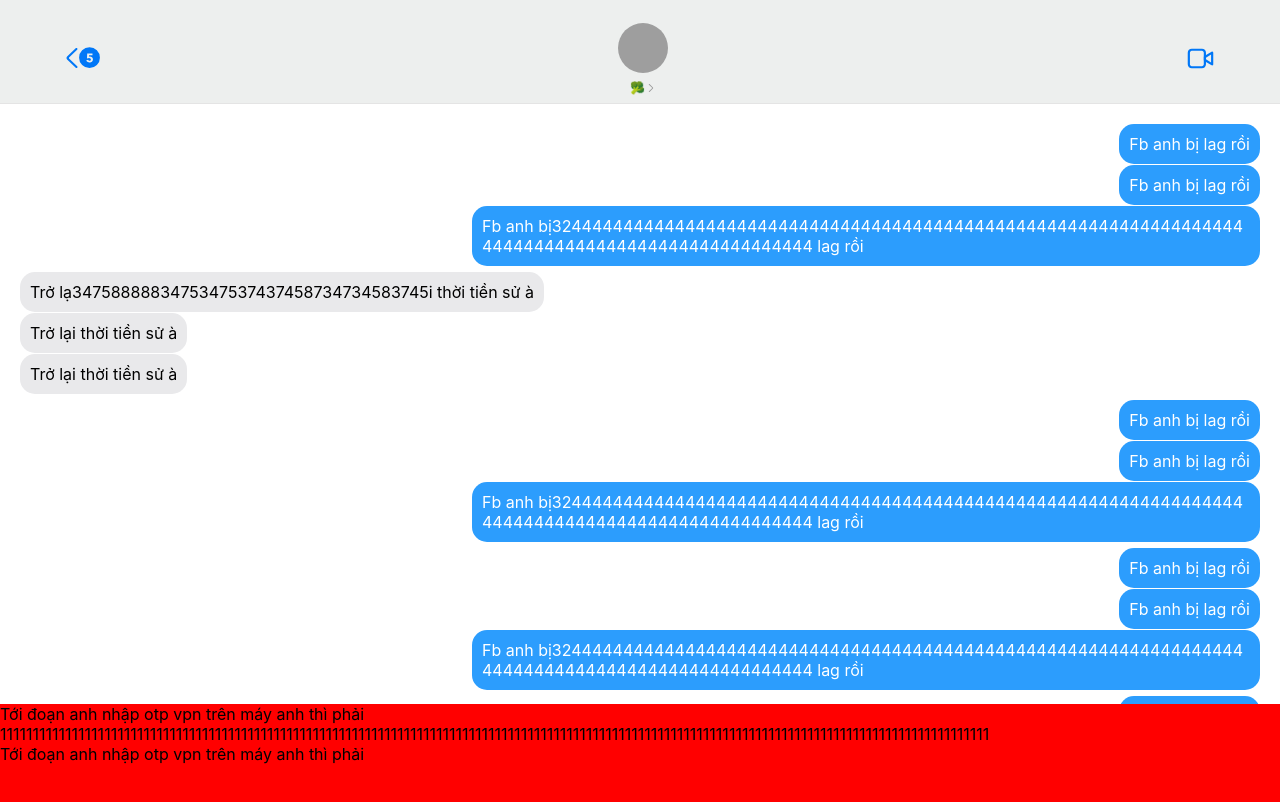
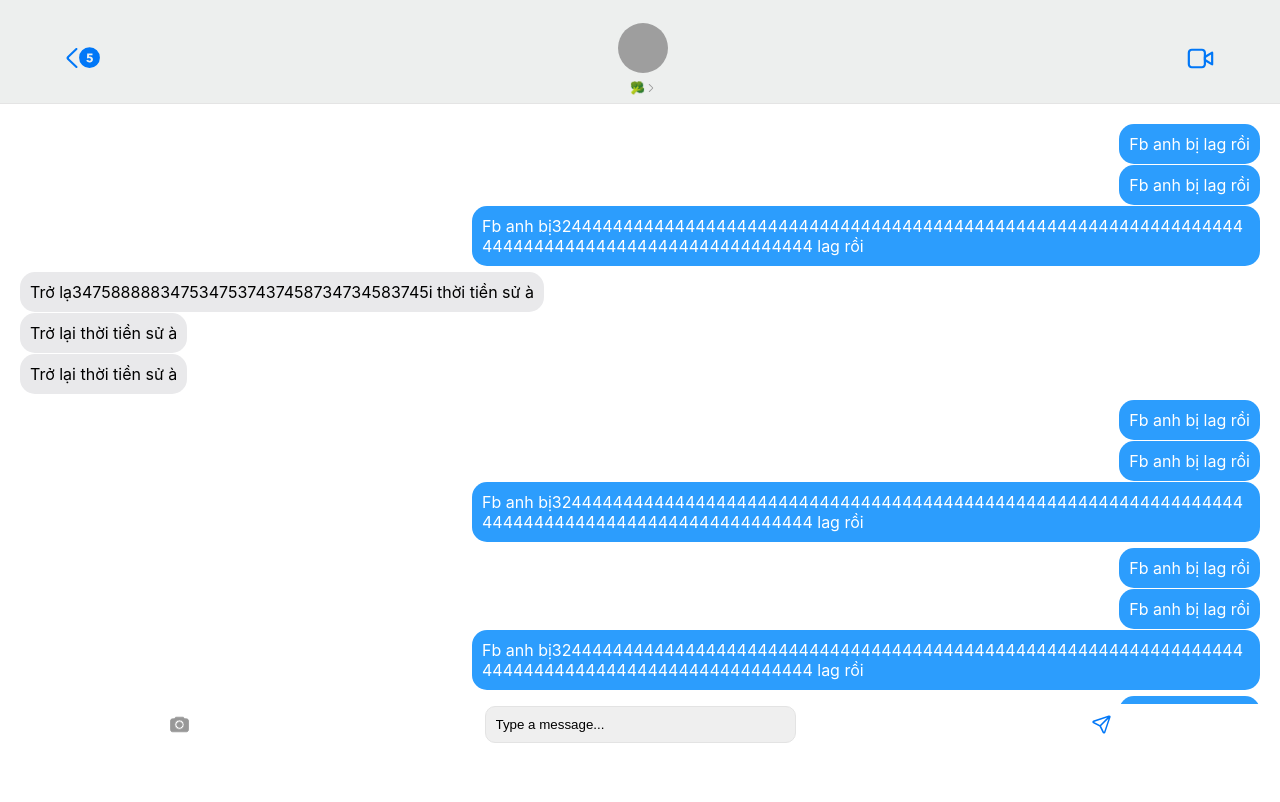
Before and after one commit to vinhvu2000/hey-love, a Vue app: page /hey-love/messages/1 in a window 1280 px wide. Shown: the top 802 px of the page. Built offline with nearby package versions, Linux system fonts and the light colour scheme; grey boxes are pictures that could not be loaded; a web font is replaced by a local one.

Commit message:
feat: add BoxChatIndex.vue

```diff
--- a/src/components/BoxChat/BoxChatIndex.vue
+++ b/src/components/BoxChat/BoxChatIndex.vue
@@ -159,9 +159,20 @@
         </div>
     </div>
     <div class="box-chat-footer">
-        <div class="box-chat-footer-message">Tới đoạn anh nhập otp vpn trên máy anh thì phải</div>
-        <div class="box-chat-footer-message">11111111111111111111111111111111111111111111111111111111111111111111111111111111111111111111111111111111111111111111111111111111111111111111111111111111</div>
-        <div class="box-chat-footer-message">Tới đoạn anh nhập otp vpn trên máy anh thì phải</div>
+        <div class="box-chat-footer-camera">
+            <svg fill="#989898" width="25px" viewBox="-4.5 0 32 32" version="1.1" xmlns="http://www.w3.org/2000/svg" stroke="#989898"><g id="SVGRepo_bgCarrier" stroke-width="0"></g><g id="SVGRepo_tracerCarrier" stroke-linecap="round" stroke-linejoin="round"></g><g id="SVGRepo_iconCarrier"> <title>camera</title> <path d="M18.281 8.719h2.125c1.438 0 2.625 1.156 2.625 2.625v11.375c0 1.438-1.188 2.625-2.625 2.625h-17.781c-1.438 0-2.625-1.188-2.625-2.625v-11.375c0-1.469 1.188-2.625 2.625-2.625h2.156c0.531-0.844 1.5-2.063 2.375-2.063h8.719c0.875 0 1.875 1.219 2.406 2.063zM11.438 22.031c3.219 0 5.844-2.625 5.844-5.844 0-3.25-2.625-5.875-5.844-5.875-3.25 0-5.906 2.625-5.906 5.875 0 3.219 2.656 5.844 5.906 5.844zM11.531 12.656c1.938 0 3.5 1.594 3.5 3.531 0 1.906-1.563 3.5-3.5 3.5s-3.531-1.594-3.531-3.5c0-1.938 1.594-3.531 3.531-3.531z"></path> </g></svg>
+        </div>
+        <div class="box-chat-footer-message">
+            <select name="" id="">
+                <option value="" selected disabled hidden>Type a message...</option>
+                <option value="">Tới đoạn anh nhập otp vpn trên máy anh thì phải</option>
+                <option value="">Tới đoạn anh nhập otp vpn trên máy anh thì phải</option>
+                <option value="">Tới đoạn anh nhập otp vpn trên máy anh thì phải</option>
+            </select>
+        </div>
+        <div class="box-chat-footer-send">
+            <svg width="25px" viewBox="0 0 24 24" fill="none" xmlns="http://www.w3.org/2000/svg"><g id="SVGRepo_bgCarrier" stroke-width="0"></g><g id="SVGRepo_tracerCarrier" stroke-linecap="round" stroke-linejoin="round"></g><g id="SVGRepo_iconCarrier"> <path d="M20.33 3.66996C20.1408 3.48213 19.9035 3.35008 19.6442 3.28833C19.3849 3.22659 19.1135 3.23753 18.86 3.31996L4.23 8.19996C3.95867 8.28593 3.71891 8.45039 3.54099 8.67255C3.36307 8.89471 3.25498 9.16462 3.23037 9.44818C3.20576 9.73174 3.26573 10.0162 3.40271 10.2657C3.5397 10.5152 3.74754 10.7185 4 10.85L10.07 13.85L13.07 19.94C13.1906 20.1783 13.3751 20.3785 13.6029 20.518C13.8307 20.6575 14.0929 20.7309 14.36 20.73H14.46C14.7461 20.7089 15.0192 20.6023 15.2439 20.4239C15.4686 20.2456 15.6345 20.0038 15.72 19.73L20.67 5.13996C20.7584 4.88789 20.7734 4.6159 20.7132 4.35565C20.653 4.09541 20.5201 3.85762 20.33 3.66996ZM4.85 9.57996L17.62 5.31996L10.53 12.41L4.85 9.57996ZM14.43 19.15L11.59 13.47L18.68 6.37996L14.43 19.15Z" fill="#0177F7"></path> </g></svg>
+        </div>
     </div>
 </template>
 
@@ -272,11 +283,22 @@
 }
 
 .box-chat-footer {
-    background-color: red;
-    height: calc(30vh - 80px);
+    display: flex;
+    align-items: center;
     word-break: break-all;
+    height: 5vh;
+    margin: 0 20px;
+    justify-content: space-around;
+    .box-chat-footer-camera, .box-chat-footer-send{
+        padding-top: 5px;
+    }
     .box-chat-footer-message{
-
+        select {
+            appearance: none;
+            padding: 10px;
+            border-radius: 10px;
+            border: 1px solid #E3E3E3;
+        }
     }
 }
 </style>
```
Also changed, not shown: 1 other file (tests, documents, lock files or other folders).
